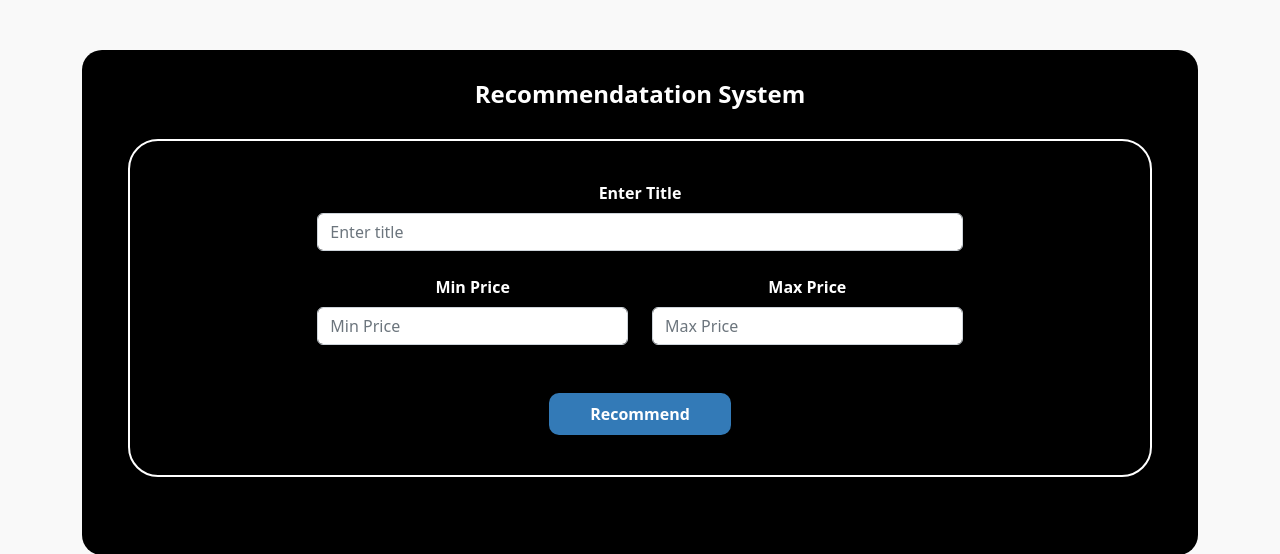
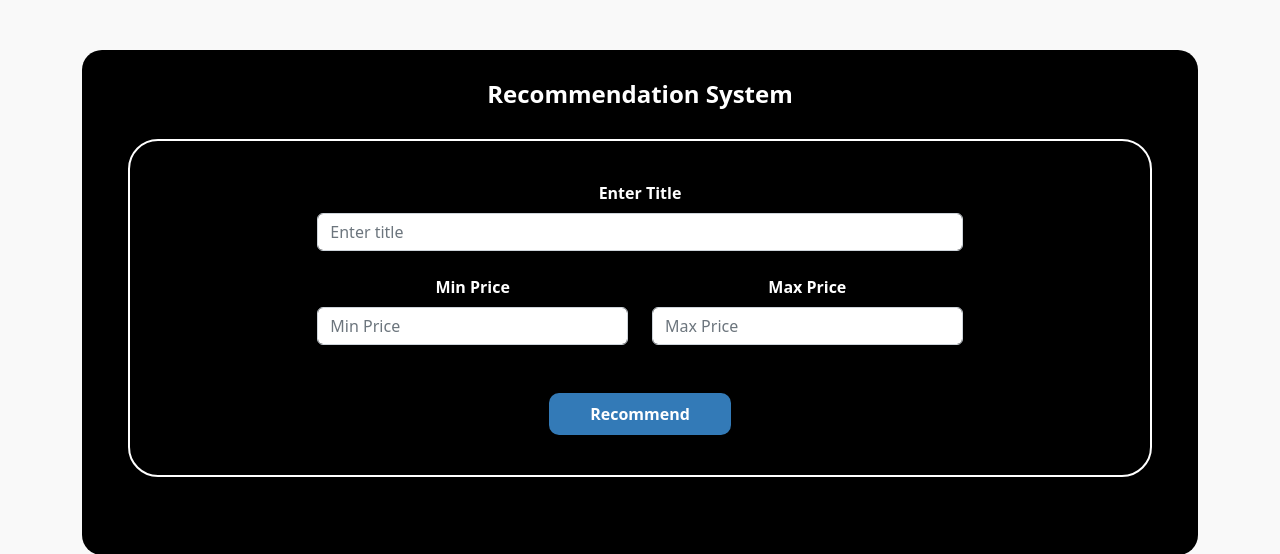
Before and after one commit to lyw142/ShopperCompass, a Django app: page / in a window 1280 px wide. Shown: the part 76-630 px from the top of the page. Run offline with Django 4.2, Linux system fonts and the light colour scheme; parts of the project's set-up code (start-up, migrations or seed data) failed here and were passed over.

Commit message:
Update html code

```diff
--- a/myApp/templates/index.html
+++ b/myApp/templates/index.html
@@ -16,7 +16,7 @@
 {% load static %}
 <div class="container">
     <div class="custom-card">
-        <h1 class="home_h">Recommendatation System</h1>
+        <h1 class="home_h">Recommendation System</h1>
         <form action="{% url 'recommend' %}" method="POST" class="input_form mb-5">
             {% csrf_token %}
             <div class="row mb-4 d-flex justify-content-center">
```
